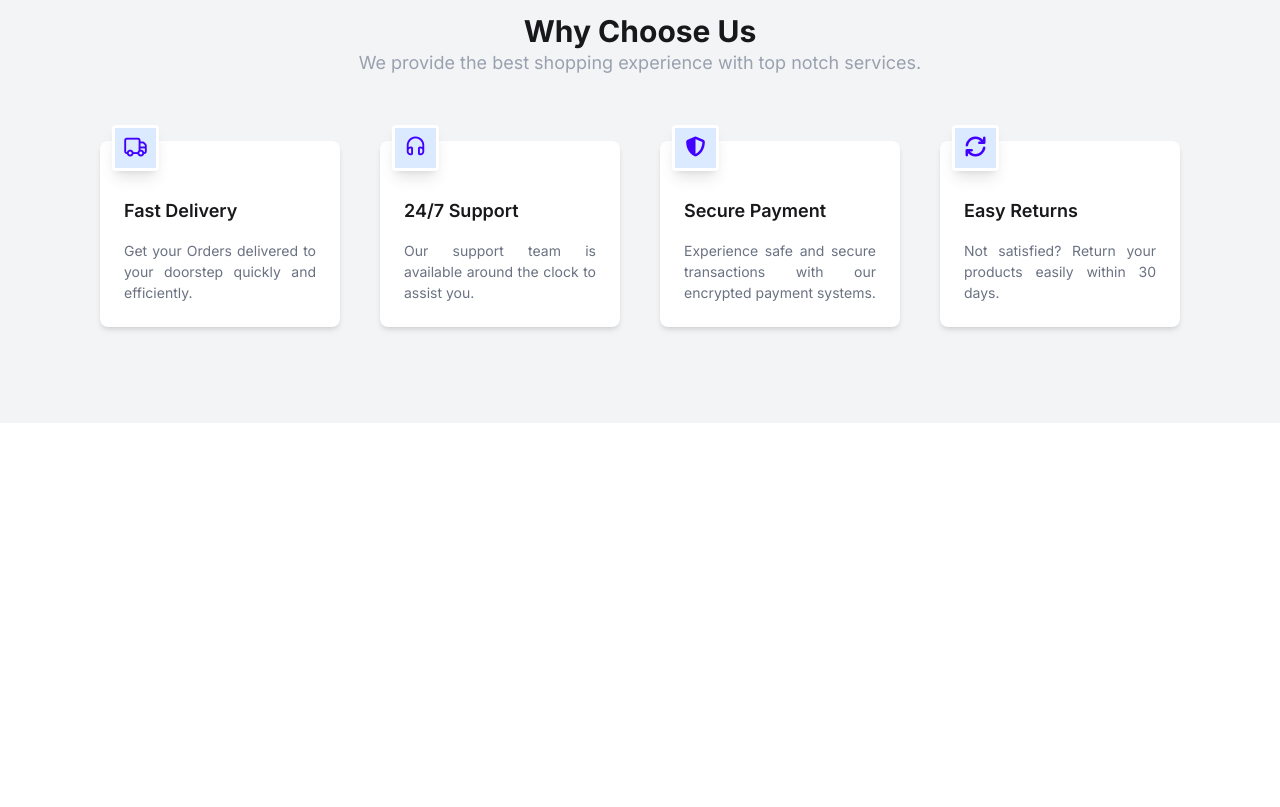
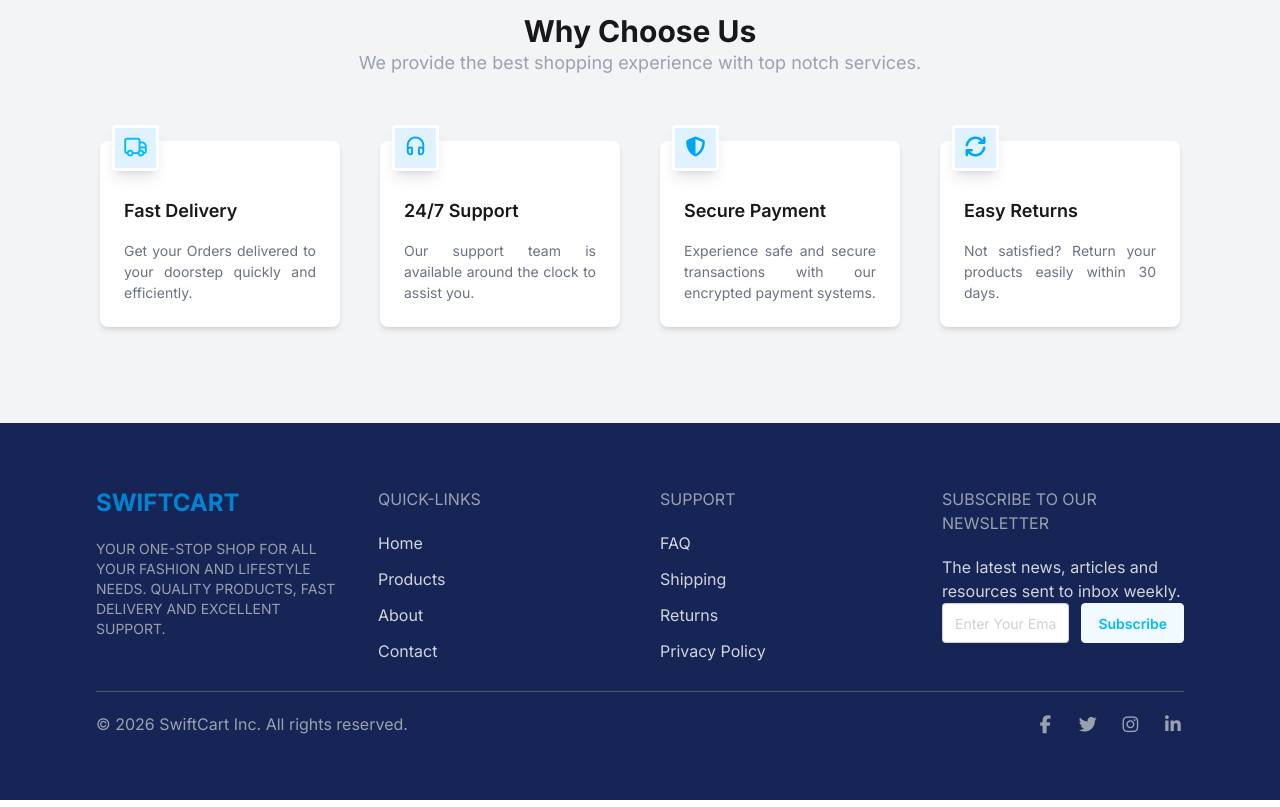
Before and after one commit to Ytronix/SwiftCart, a plain HTML site: page index.html in a window 1280 px wide. Shown: the part 740-1547 px from the top of the page. Drawn offline with nearby package versions, Linux system fonts and the light colour scheme.

Commit message:
second upload

```diff
--- a/index.html
+++ b/index.html
@@ -40,12 +40,12 @@
       }
     </style>
   </head>
-  <body class="inter pb-96">
+  <body class="inter">
     <header>
       <nav class="navbar w-[95%] md:w-[85%] mx-auto">
         <div class="navbar">
           <div class="navbar-start">
-            <a class="text-2xl text-blue-600 font-bold">SwiftCart</a>
+            <a class="text-2xl text-sky-500 font-bold">SwiftCart</a>
           </div>
           <div class="navbar-center hidden font-bold lg:flex">
             <ul class="menu menu-horizontal px-1">
@@ -56,7 +56,7 @@
             </ul>
           </div>
           <div class="navbar-end">
-            <i class="fa-solid fa-cart-shopping text-2xl cursor-pointer"></i>
+            <i class="fa-solid fa-cart-shopping text-sky-500 text-2xl cursor-pointer"></i>
             <div class="dropdown">
               <div tabindex="0" role="button" class="btn btn-ghost lg:hidden">
                 <svg
@@ -119,14 +119,14 @@
         <p class="text-gray-400 text-lg mb-16">
           We provide the best shopping experience with top notch services.
         </p>
-        <div class="cards flex justify-center items-center gap-10">
+        <div class="cards flex flex-col md:flex-row justify-center items-center gap-10">
           <div
             class="card relative w-60 bg-base-100 card-md shadow-md text-justify"
           >
             <div
-              class="card-logo bg-blue-100 p-2 rounded border-3 border-white shadow-lg absolute ml-3 mt-[-1rem]"
+              class="card-logo bg-sky-100 p-2 rounded border-3 border-white shadow-lg absolute ml-3 mt-[-1rem]"
             >
-              <i class="fa-regular fa-truck text-xl text-[#4200ff] rounded"></i>
+              <i class="fa-regular fa-truck text-xl text-sky-400 rounded"></i>
             </div>
             <div class="card-body">
               <h2 class="card-title mt-8 mb-2">Fast Delivery</h2>
@@ -140,9 +140,11 @@
             class="card relative w-60 bg-base-100 card-md shadow-md text-justify"
           >
             <div
-              class="card-logo bg-blue-100 p-2 rounded border-3 border-white shadow-lg absolute ml-3 mt-[-1rem]"
+              class="card-logo bg-sky-100 p-2 rounded border-3 border-white shadow-lg absolute ml-3 mt-[-1rem]"
             >
-              <i class="fa-regular fa-headphones  text-xl text-[#4200ff] rounded"></i>
+              <i
+                class="fa-regular fa-headphones text-xl text-sky-500 rounded"
+              ></i>
             </div>
             <div class="card-body">
               <h2 class="card-title mt-8 mb-2">24/7 Support</h2>
@@ -155,14 +157,17 @@
             class="card relative w-60 bg-base-100 card-md shadow-md text-justify"
           >
             <div
-              class="card-logo bg-blue-100 p-2 rounded border-3 border-white shadow-lg absolute ml-3 mt-[-1rem]"
+              class="card-logo bg-sky-100 p-2 rounded border-3 border-white shadow-lg absolute ml-3 mt-[-1rem]"
             >
-              <i class="fa-solid fa-shield-halved text-xl text-[#4200ff] rounded"></i>
+              <i
+                class="fa-solid fa-shield-halved text-xl text-sky-500 rounded"
+              ></i>
             </div>
             <div class="card-body">
               <h2 class="card-title mt-8 mb-2">Secure Payment</h2>
               <p class="text-gray-500">
-                Experience safe and secure transactions with our encrypted payment systems.
+                Experience safe and secure transactions with our encrypted
+                payment systems.
               </p>
             </div>
           </div>
@@ -170,9 +175,11 @@
             class="card relative w-60 bg-base-100 card-md shadow-md text-justify"
           >
             <div
-              class="card-logo bg-blue-100 p-2 rounded border-3 border-white shadow-lg absolute ml-3 mt-[-1rem]"
+              class="card-logo bg-sky-100 p-2 rounded border-3 border-white shadow-lg absolute ml-3 mt-[-1rem]"
             >
-              <i class="fa-solid fa-arrows-rotate text-xl text-[#4200ff] rounded"></i>
+              <i
+                class="fa-solid fa-arrows-rotate text-xl text-sky-500 rounded"
+              ></i>
             </div>
             <div class="card-body">
               <h2 class="card-title mt-8 mb-2">Easy Returns</h2>
@@ -184,5 +191,49 @@
         </div>
       </div>
     </section>
+
+    <footer class="bg-blue-950 text-gray-400 py-16">
+        <div class="footer-contents w-[95%] md:w-[85%] mx-auto flex gap-10 border-b border-b-gray-600 pb-7">
+            <div class="flex-1 uppercase">
+                <h1 class="text-2xl text-sky-600 font-bold">SwiftCart</h1>
+                <p class="text-sm mt-5">Your one-stop shop for all your fashion and lifestyle needs. Quality products, fast delivery and excellent support.</p>
+            </div>
+            <div class="quick-link flex-1">
+                <h1 class="uppercase">Quick-links</h1>
+                <ul class="mt-5 text-gray-300 flex flex-col gap-3">
+                    <li class="cursor-pointer hover:text-white">Home</li>
+                    <li class="cursor-pointer hover:text-white">Products</li>
+                    <li class="cursor-pointer hover:text-white">About</li>
+                    <li class="cursor-pointer hover:text-white">Contact</li>
+                </ul>
+            </div>
+            <div class="flex-1">
+                <h1 class="uppercase">Support</h1>
+                <ul class="mt-5 text-gray-300 flex flex-col gap-3">
+                    <li class="cursor-pointer hover:text-white">FAQ</li>
+                    <li class="cursor-pointer hover:text-white">Shipping</li>
+                    <li class="cursor-pointer hover:text-white">Returns</li>
+                    <li class="cursor-pointer hover:text-white">Privacy Policy</li>
+                </ul>
+            </div>
+            <div class="flex-1">
+                <h1 class="uppercase">Subscribe to our newsletter</h1>
+                <p class="text-gray-300 mt-5">The latest news, articles and resources sent to inbox weekly.</p>
+                <div class="subscribe-box flex gap-3">
+                    <input type="text" placeholder="Enter Your Email" class="input" />
+                    <button class="btn btn-soft btn-info">Subscribe</button>
+                </div>
+            </div>
+        </div>
+        <div class="w-[95%] md:w-[85%] mx-auto flex justify-between pt-5">
+            <p>© 2026 SwiftCart Inc. All rights reserved.</p>
+            <div class="icons flex justify-center items-center gap-5">
+                <i class="fa-brands fa-facebook-f text-lg cursor-pointer hover:text-sky-500"></i>
+                <i class="fa-brands fa-twitter text-lg cursor-pointer hover:text-sky-500 text-lg cursor-pointer hover:text-sky-500"></i>
+                <i class="fa-brands fa-instagram text-lg cursor-pointer hover:text-sky-500"></i>
+                <i class="fa-brands fa-linkedin-in text-lg cursor-pointer hover:text-sky-500"></i>
+            </div>
+        </div>
+    </footer>
   </body>
 </html>
```
